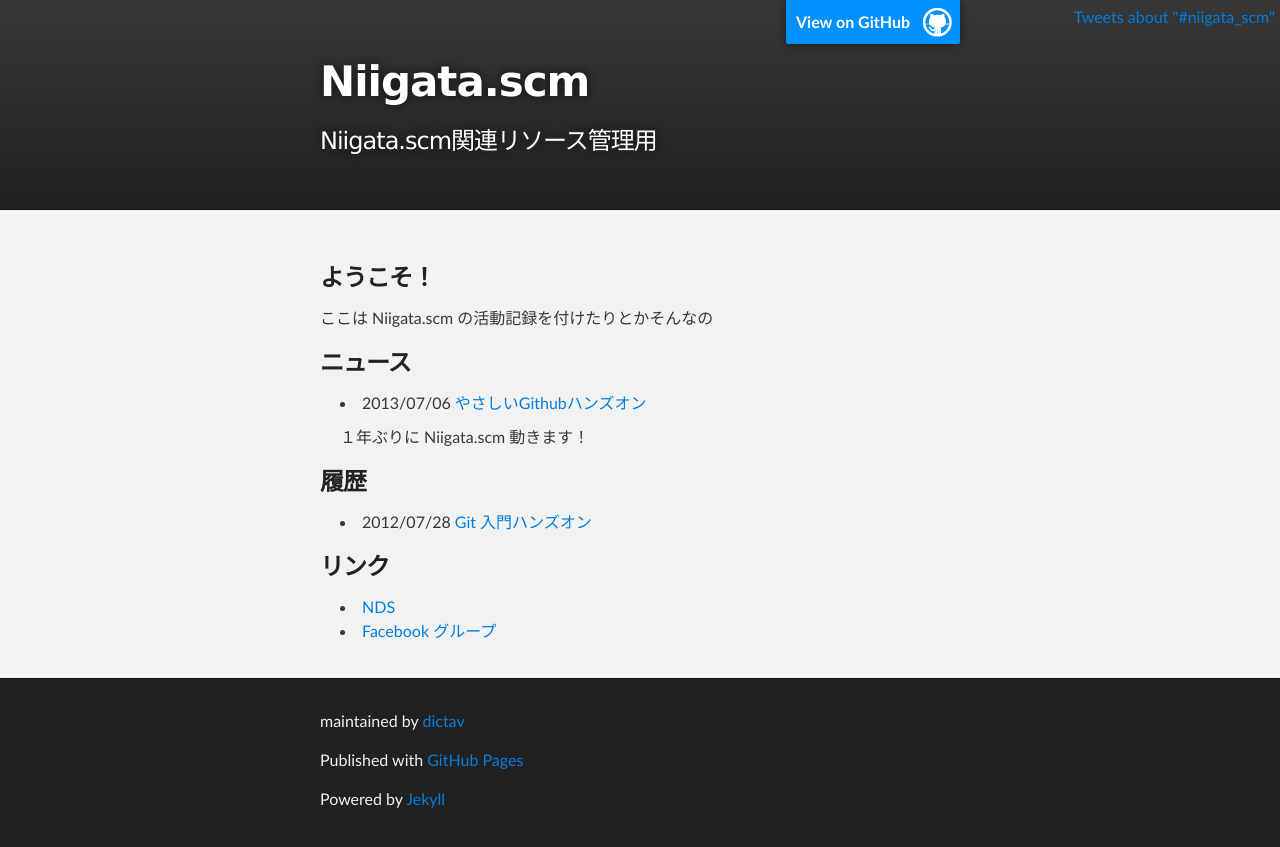
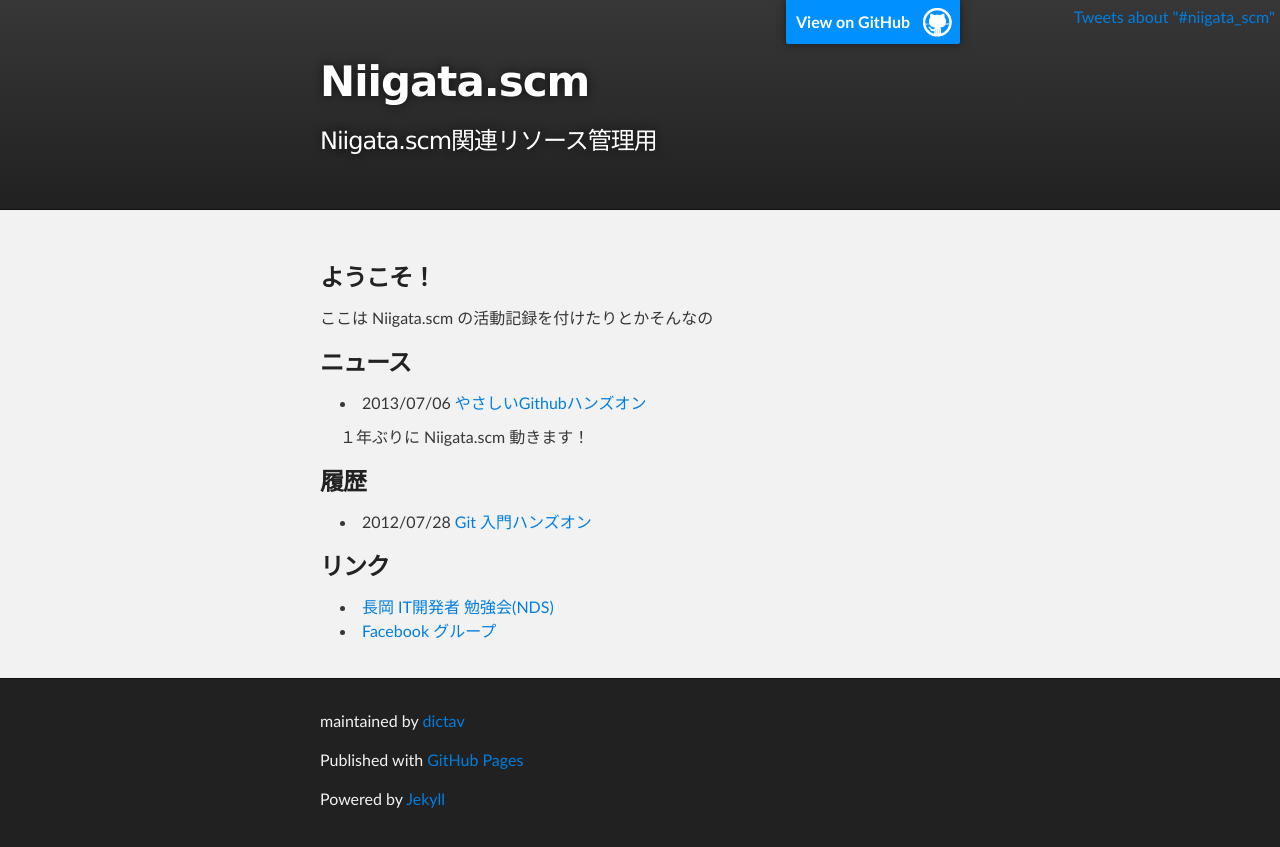
Before and after one commit to masaru-b-cl/niigata-scm, a Jekyll site: the page built from index.html, in a window 1280 px wide. Shown: the top 847 px of the page. Built offline with Jekyll 4.4.1, drawn with Linux system fonts in a browser that asks for light colours; comment, search, counter and statistics services are not loaded.

Commit message:
NDSを正式名称に変更

```diff
--- a/index.html
+++ b/index.html
@@ -23,7 +23,7 @@ title: Niigata.scm
 
       <h3>リンク</h3>
       <ul>
-	 <li><a href="//nagaoka.techtalk.jp/">NDS</a>
+	 <li><a href="//nagaoka.techtalk.jp/">長岡 IT開発者 勉強会(NDS)</a>
 	 <li><a href="//www.facebook.com/groups/niigata.scm/">Facebook グループ</a>
       </ul>
 
```
